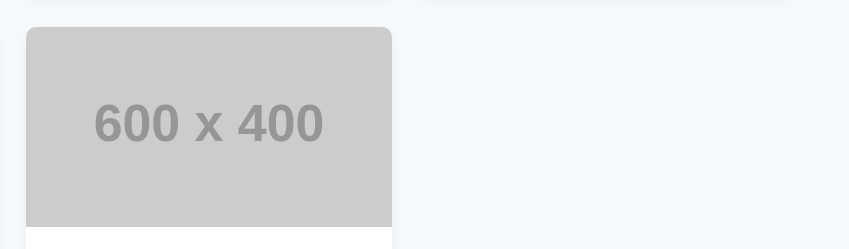
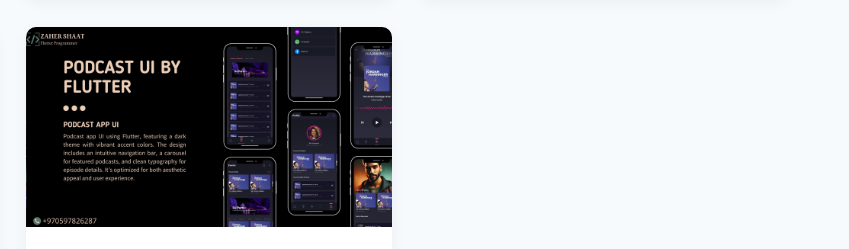
Before and after one commit to zaherShaat/zaherShaat.github.io, a plain HTML site: page index.html in a window 1280 px wide. Shown: the part 6563-6812 px from the top of the page, 431-1280 px from the left. Drawn offline with Linux system fonts and the light colour scheme; placeholder pictures from the web are drawn by us.

Commit message:
finalist

```diff
--- a/index.html
+++ b/index.html
@@ -343,7 +343,7 @@
                 <div class="project-card">
 
                     <div class="project-image"
-                        style="background-image: url('https://via.placeholder.com/600x400/02569B/ffffff?text=Mobile+Podcast+UI');">
+                        style="background-image: url('assets/images/podcast.jpg');">
                     </div>
                     <div class="project-content">
                         <h3>Mobile Podcast UI</h3>
```
Also changed, not shown: assets/images/podcast.jpg (added).
